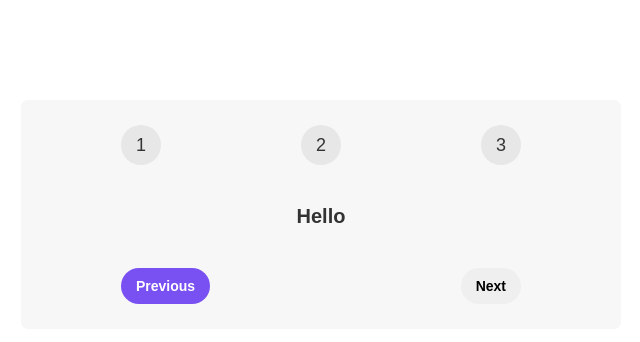
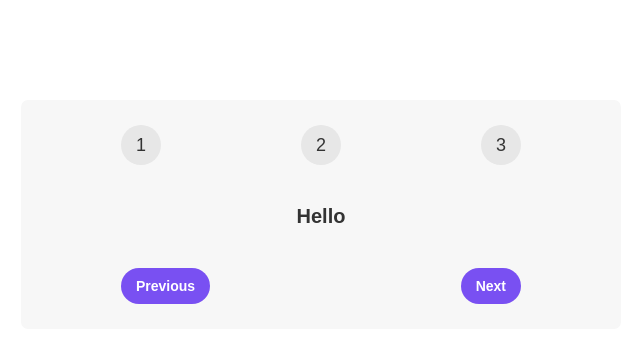
Before and after one commit to SaeedKarimian860/steps, a React (Create React App) app: page / in a window 1280 px wide. Shown: the top 342 px of the page, without its empty margins (319-959 px from the left). Built offline with nearby package versions, Linux system fonts and the light colour scheme.

Commit message:
Steps Component

```diff
--- a/src/App.js
+++ b/src/App.js
@@ -13,7 +13,9 @@ export default function App() {
         <button style={{ backgroundColor: "#7950f2", color: "#fff" }}>
           Previous
         </button>
-        <button>Next</button>
+        <button style={{ backgroundColor: "#7950f2", color: "#fff" }}>
+          Next
+        </button>
       </div>
     </div>
   );
```
